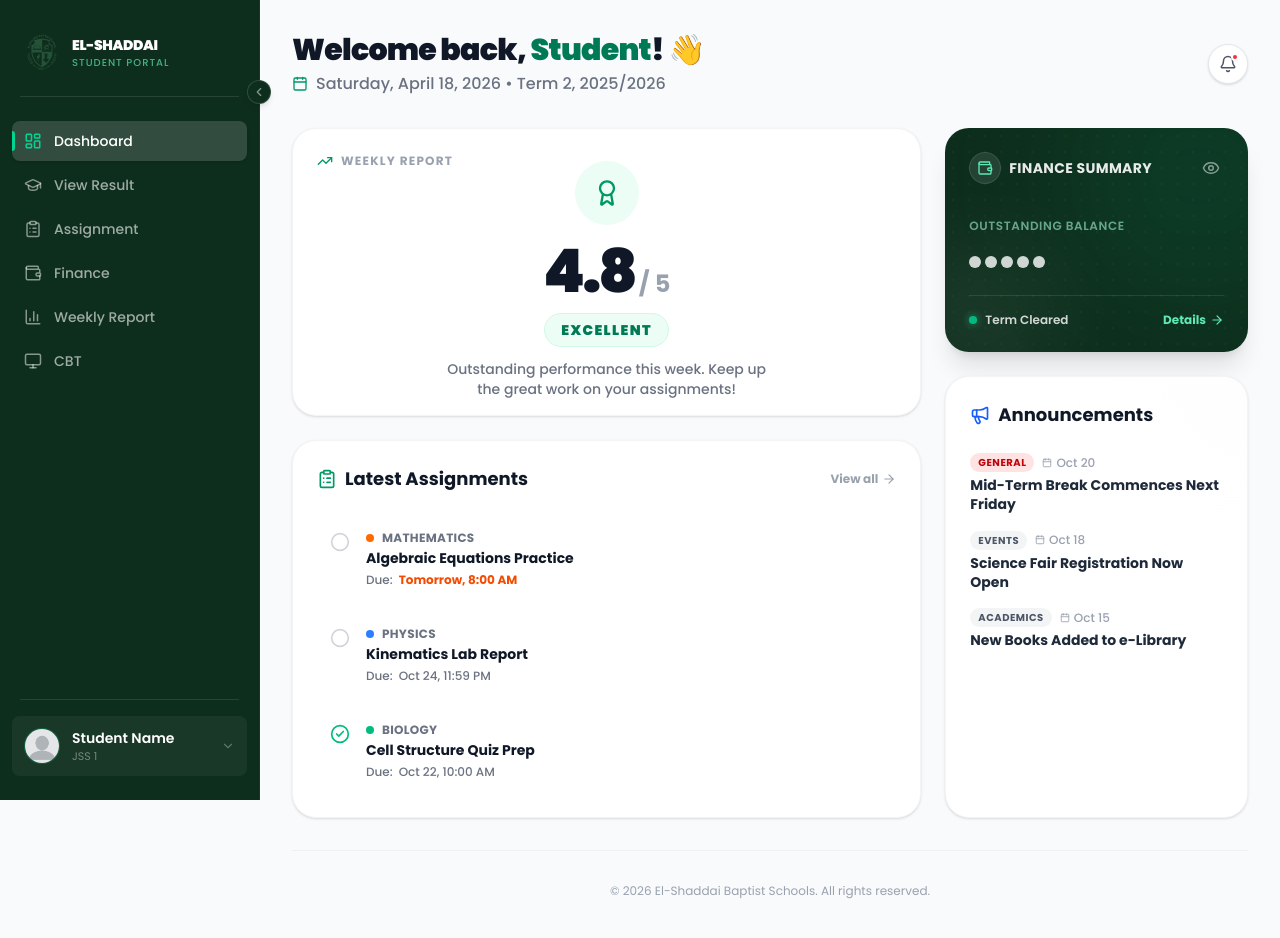
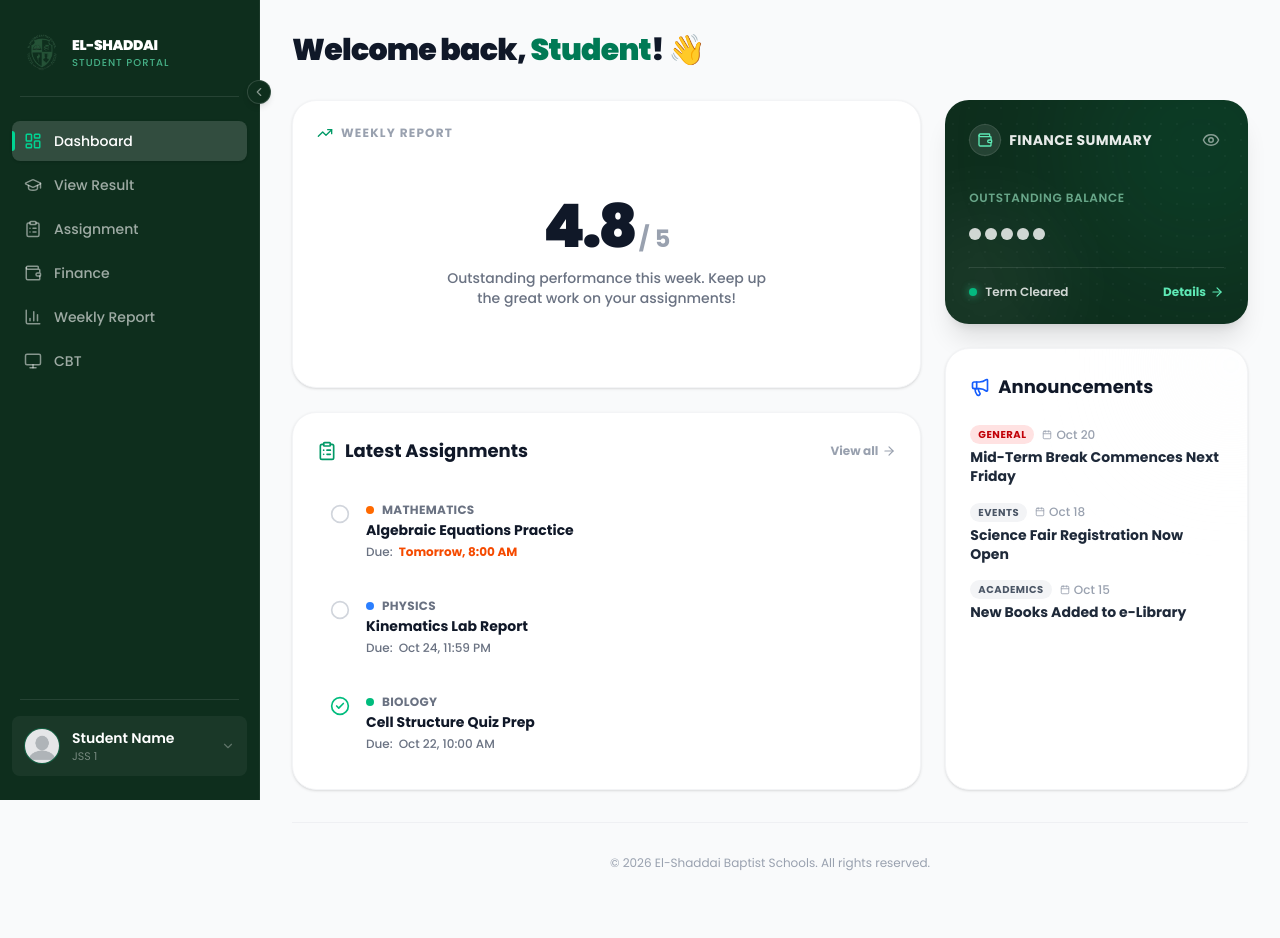
Before and after one commit to Ireoluuwa/elshaddaibaptistschools-ui, a Next.js app: page /portal/student in a window 1280 px wide. Shown: the top 938 px of the page. Built offline with nearby package versions, Linux system fonts and the light colour scheme.

Commit message:
feat: add WeeklyReportWidget and DashboardHeader components to student dashboard

```diff
--- a/components/student/dashboard/DashboardHeader.tsx
+++ b/components/student/dashboard/DashboardHeader.tsx
@@ -22,18 +22,9 @@ const DashboardHeader = () => {
         <h1 className="text-3xl font-black text-gray-900 tracking-tight">
           Welcome back, <span className="text-emerald-700">Student</span>! 👋
         </h1>
-        <p className="text-gray-500 mt-1 font-medium flex items-center gap-2">
-          <Calendar size={16} className="text-emerald-600" />
-          {currentDate} • Term 2, 2025/2026
-        </p>
       </div>
 
-      <div className="flex items-center gap-3">
-        <button className="w-10 h-10 rounded-full bg-white border border-gray-200 flex items-center justify-center text-gray-600 hover:text-emerald-600 hover:border-emerald-200 hover:bg-emerald-50 transition-all shadow-sm relative">
-          <Bell size={18} />
-          <span className="absolute top-2 right-2 w-2 h-2 rounded-full bg-red-500 border-2 border-white" />
-        </button>
-      </div>
+
     </motion.div>
   );
 };
--- a/components/student/dashboard/WeeklyReportWidget.tsx
+++ b/components/student/dashboard/WeeklyReportWidget.tsx
@@ -19,19 +19,12 @@ const WeeklyReportWidget = () => {
         </h2>
       </div>
 
-      <div className="mt-4 flex flex-col items-center justify-center flex-1">
-        <div className="w-16 h-16 rounded-full bg-emerald-50 flex items-center justify-center text-emerald-600 mb-4">
-          <Award size={28} />
-        </div>
+      <div className="mt-4 flex flex-col py-4 items-center justify-center flex-1">
 
         <div className="flex items-baseline justify-center gap-1 mb-3">
           <span className="text-6xl font-black text-gray-900 tracking-tighter">4.8</span>
           <span className="text-2xl font-bold text-gray-400">/ 5</span>
         </div>
-
-        <span className="text-sm font-black text-emerald-700 bg-emerald-50 px-4 py-1.5 rounded-full uppercase tracking-widest mb-3 border border-emerald-100">
-          Excellent
-        </span>
 
         <p className="text-gray-500 font-medium text-sm max-w-xs">
           Outstanding performance this week. Keep up the great work on your assignments!
```
